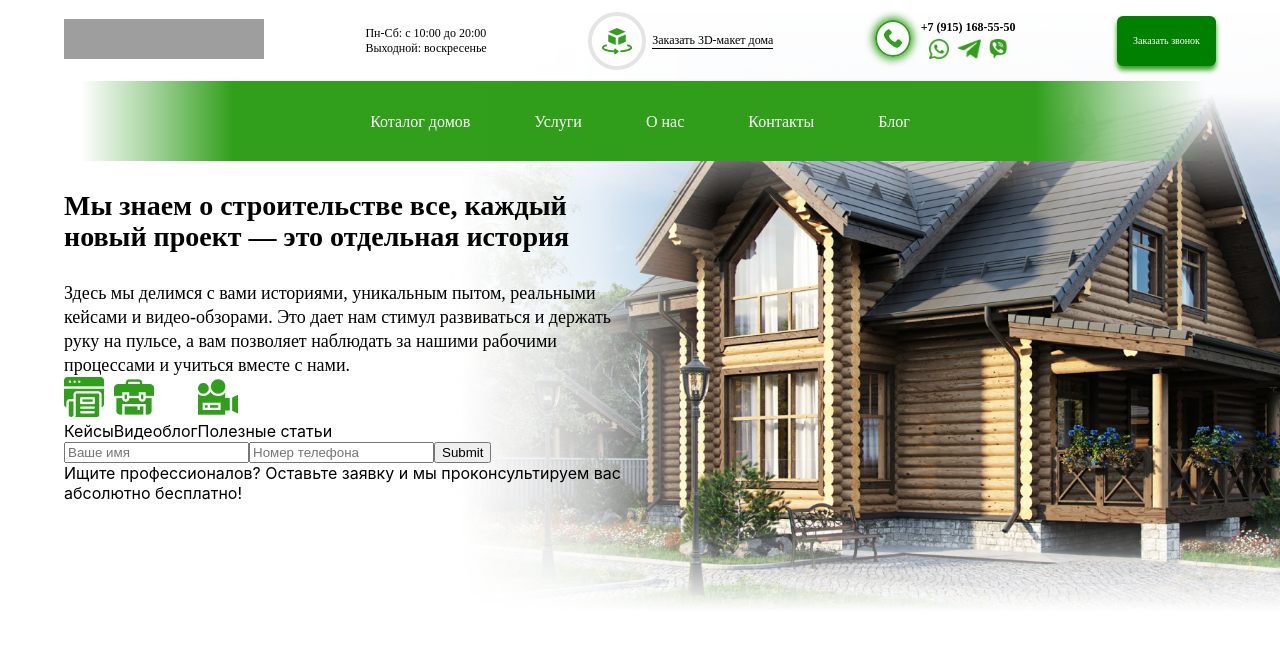
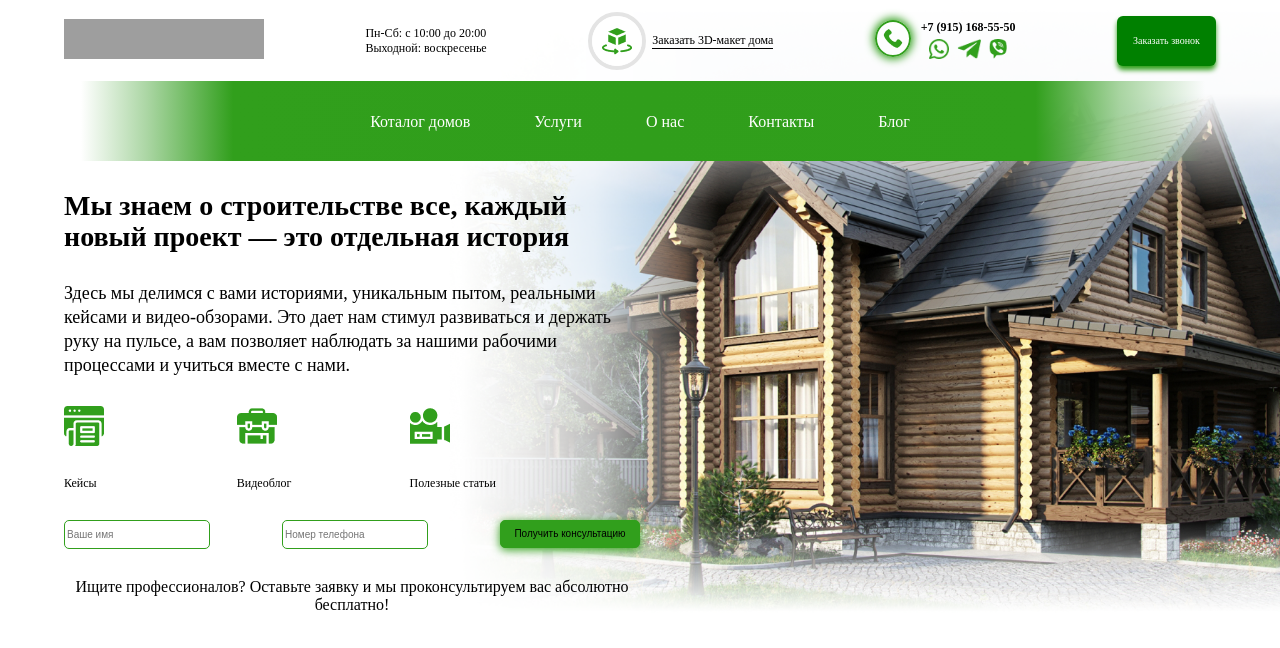
Before and after one commit to bubandrei/ARMainPage, a React (Create React App) app in the folder armp/: page / in a window 1280 px wide. Shown: the top 648 px of the page. Built offline with nearby package versions, Linux system fonts and the light colour scheme; grey boxes are pictures that could not be loaded.

Commit message:
second part

```diff
--- a/armp/src/components/main/MainView.css
+++ b/armp/src/components/main/MainView.css
@@ -3,14 +3,14 @@ body {
   background-size: 850px;
   background-repeat: no-repeat;
   background-position: 100% 0%;
-
-
 }
 .wrapMain {
   width: 50%;
 }
 .flexIcons {
   display: flex;
+  justify-content: flex-start;
+  padding-top: 5%;
 }
 .title {
   padding-top: 5%;
@@ -22,16 +22,40 @@ body {
   font-weight: 900;
 }
 .mainCover {
-    padding-top: 5%;
-    font-family: Raleway;
-    font-size: 18px;
-    line-height: 24px;
-    /* line-height: 112%; */
-    vertical-align: Top;
+  padding-top: 5%;
+  font-family: Raleway;
+  font-size: 18px;
+  line-height: 24px;
+  vertical-align: Top;
 }
-.article {
+.fixSize {
+  width: 30%;
 }
-.portfolio {
+.styleText {
+  font-size: 12px;
+  font-family: Raleway;
+  padding-top: 15%;
 }
-.video {
+.inputFill {
+  width: 140px;
+  height: 25px;
+  border: 1px solid #319f1c;
+  border-radius: 5px;
+  font-size: 10px;
 }
+.styleInput {
+  display: flex;
+  justify-content: space-between;
+  margin: 5% 0;
+}
+.btnSend {
+  background-color: #319f1c;
+
+  box-shadow: 0 2px 10px #319f1c;
+  height: 28px;
+}
+.bottomText {
+  text-align: center;
+  font-size: 16px;
+  font-family: Raleway;
+}
--- a/armp/src/components/main/MainView.jsx
+++ b/armp/src/components/main/MainView.jsx
@@ -18,24 +18,26 @@ const MainView = () => {
         учиться вместе с нами.
       </div>
       <div className="flexIcons">
-        <div className="article">
+        <div className="fixSize">
           <img src={article} />
-          <div>Кейсы</div>
+          <div className="styleText">Кейсы</div>
         </div>
-        <div className="portfolio">
+        <div className="fixSize">
           <img src={portfolio} />
-          <div>Видеоблог</div>
+          <div className="styleText">Видеоблог</div>
         </div>
-        <div className="video">
+        <div className="fixSize">
           <img src={video} />
-          <div>Полезные статьи</div>
+          <div className="styleText">Полезные статьи</div>
         </div>
       </div>
       <div>
-        <input type="text" placeholder="Ваше имя" />
-        <input type="number" placeholder="Номер телефона" />
-        <input type="submit" placeholder="Получить консультацию" />
-        <div>
+        <div className="styleInput">
+          <input className="inputFill" type="text" placeholder="Ваше имя" />
+          <input className="inputFill" type="number" placeholder="Номер телефона" />
+          <input className="inputFill btnSend" type="submit" value="Получить консультацию"/>
+        </div>
+        <div className="bottomText">
           Ищите профессионалов? Оставьте заявку и мы проконсультируем вас
           абсолютно бесплатно!
         </div>
```
